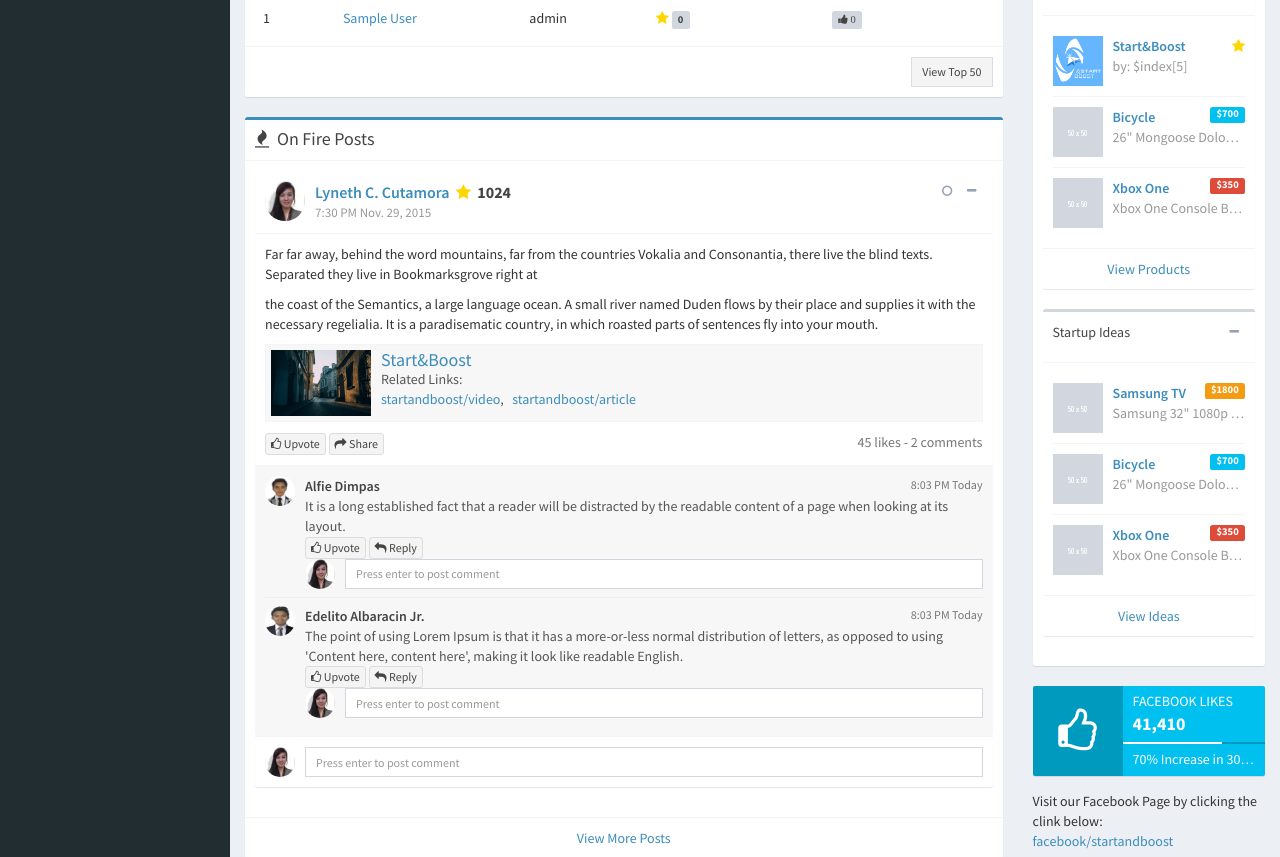
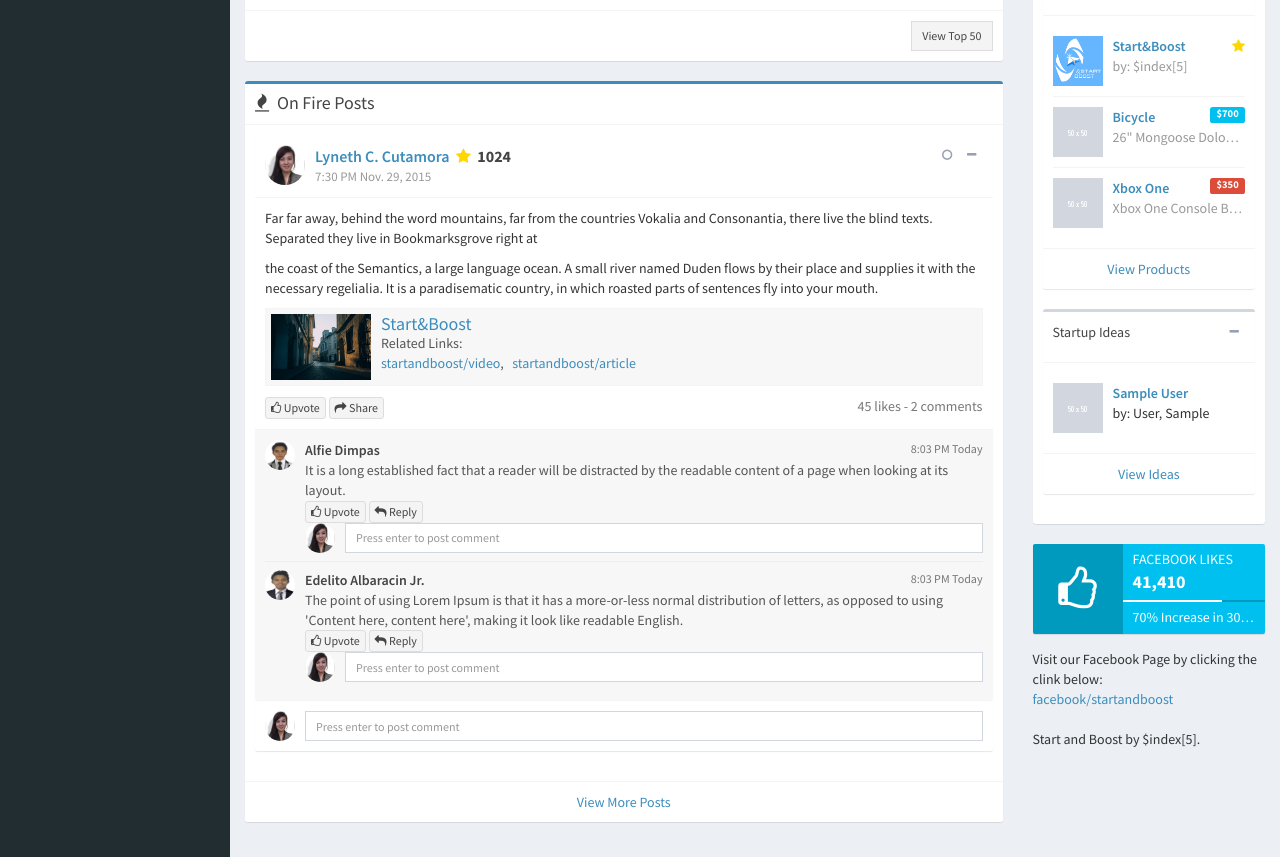
Before and after one commit to lynethcutamora/ci_snb42, a CodeIgniter app: page /ci_snb42/ in a window 1280 px wide. Shown: the part 542-1399 px from the top of the page. Run offline with CodeIgniter, Linux system fonts and the light colour scheme; the visitor is signed in with stand-in values (Sample User, id 1); tables that the repository leaves empty hold one stand-in row (values such as "Sample post"); grey boxes marked "Sample" are stand-in pictures; some libraries are stand-ins or nearby versions.

Commit message:
c edelito diay ni :)

```diff
--- a/application/views/pages/dashboard/content.php
+++ b/application/views/pages/dashboard/content.php
@@ -61,13 +61,10 @@
 
 
 
-                        $this->db->select('*');
-                        $this->db->from('userpost a');
 
-                        $this->db->join('user_md b', 'b.userId=a.userId','left');
-                        $top = $this->db->get();
+                        $query = $this->db->query("SELECT *, COUNT(c.postId) as number_of_votes from upvote_dtl c left join userpost v on c.postId = v.postId left join user_md b on v.userid = b.userid where voteType = '1' group by c.postId order by number_of_votes desc limit 5");
                              $i = 0;
-                                foreach($top->result() as $row):
+                                foreach($query->result() as $row):
                              $i++;
                         $this->db->select('*');
                         $this->db->from('badge_dtl');
@@ -106,10 +103,23 @@
                         $query = $this->db->get();
                         $like = $query->num_rows();
 
+                        $this->db->select('*');
+                        $this->db->from('upvote_dtl');
+                        $this->db->where('voteType','2');
+                        $this->db->where('postId',$row->postId);
+                        $query = $this->db->get();
+                        $share = $query->num_rows();
+
+                        $this->db->select('*');
+                        $this->db->from('upvote_dtl');
+                        $this->db->where('voteType','3');
+                        $this->db->where('postId',$row->postId);
+                        $query = $this->db->get();
+                        $comment = $query->num_rows();
+
+
 
                         ?>
-
-
 
 
 
@@ -120,6 +130,8 @@
                             <td><i class="fa fa-star" style="color:#ffd700;"></i>&nbsp;<span class="label label-default"><?php echo $rep;?></span></td>
                             <td>
                               <span class="label label-default"><i class="fa fa-thumbs-up">&nbsp;<?php echo $like;?></i></span>
+                              <span class="label label-default"><i class="fa fa-share">&nbsp;<?php echo $share;?></i></span>
+                              <span class="label label-default"><i class="fa fa-comments">&nbsp;<?php echo $comment;?></i></span>
                             </td>
                           </tr>
                           <?php  endforeach;?>
@@ -302,10 +314,25 @@
 
                     <div class="box">
                       <div class="box-header with-border">
-                        <p>Startup Ideas</p>
-                        <div class="box-tools pull-right">
+                      <div class="box-tools pull-right">
                           <button class="btn btn-box-tool" data-widget="collapse"><i class="fa fa-minus"></i></button>
                         </div>
+                        <p>Startup Ideas</p>
+                        <?php
+
+
+
+
+
+                        $this->db->select('*');
+                        $this->db->from('userpost a');
+
+                       $this->db->join('user_md b', 'b.userId=a.userId','left');
+                        $this->db->join('user_dtl c', 'c.userId=b.userId','left');
+                        $top = $this->db->get();
+                                foreach($top->result() as $row):
+                        ?>
+
                       </div><!-- /.box-header -->
                       <div class="box-body">
                         <ul class="products-list product-list-in-box">
@@ -314,34 +341,12 @@
                               <img src="../../dist/img/default-50x50.gif" alt="Product Image">
                             </div>
                             <div class="product-info">
-                              <a href="javascript::;" class="product-title">Samsung TV <span class="label label-warning pull-right">$1800</span></a>
-                              <span class="product-description">
-                                Samsung 32" 1080p 60Hz LED Smart HDTV.
+                              <a href="javascript::;" class="product-title"><?php echo $row->postTitle;?></a></br>
+                                by: <?php echo $row->user_lName?>, <?php echo $row->user_fName?>
                               </span>
                             </div>
                           </li><!-- /.item -->
-                          <li class="item">
-                            <div class="product-img">
-                              <img src="../../dist/img/default-50x50.gif" alt="Product Image">
-                            </div>
-                            <div class="product-info">
-                              <a href="javascript::;" class="product-title">Bicycle <span class="label label-info pull-right">$700</span></a>
-                              <span class="product-description">
-                                26" Mongoose Dolomite Men's 7-speed, Navy Blue.
-                              </span>
-                            </div>
-                          </li><!-- /.item -->
-                          <li class="item">
-                            <div class="product-img">
-                              <img src="../../dist/img/default-50x50.gif" alt="Product Image">
-                            </div>
-                            <div class="product-info">
-                              <a href="javascript::;" class="product-title">Xbox One <span class="label label-danger pull-right">$350</span></a>
-                              <span class="product-description">
-                                Xbox One Console Bundle with Halo Master Chief Collection.
-                              </span>
-                            </div>
-                          </li><!-- /.item -->
+                          <?php  endforeach;?>
                         </ul>
                       </div><!-- /.box-body -->
                       <div class="box-footer text-center">
```
